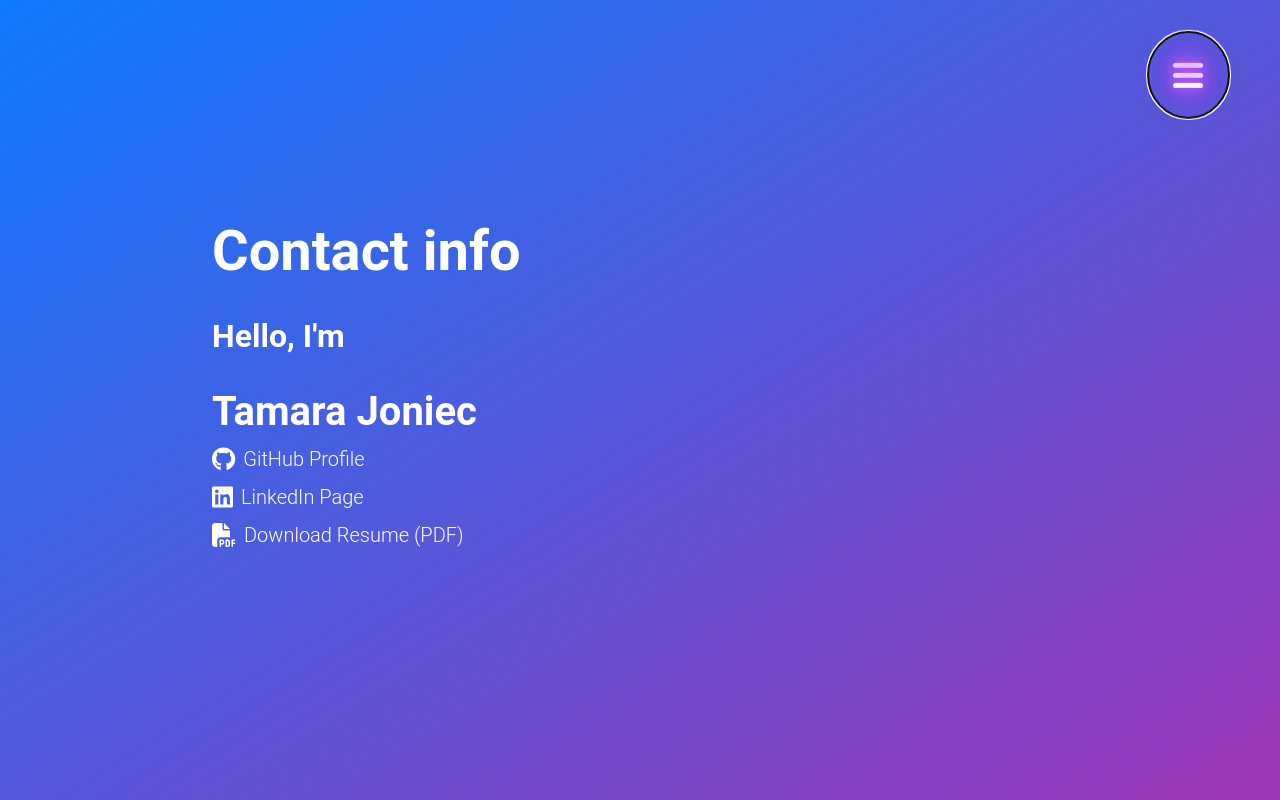
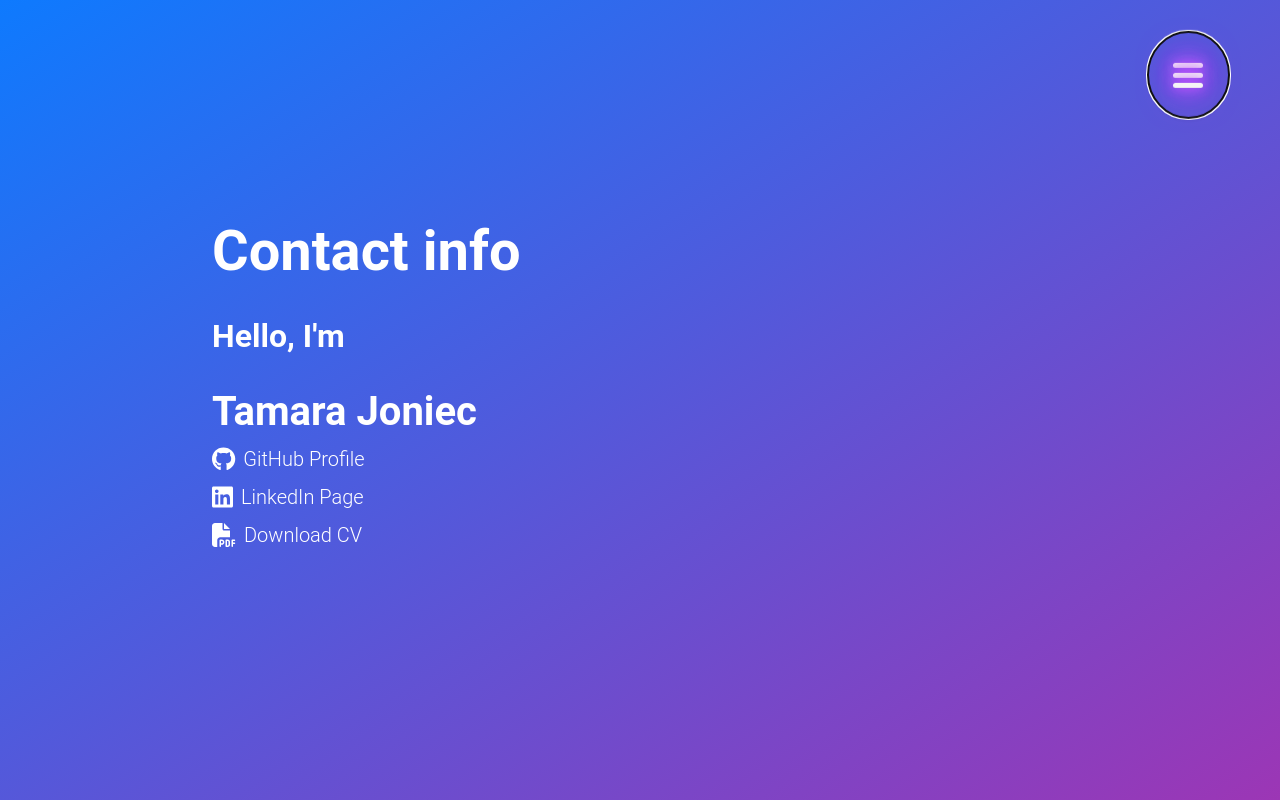
Before and after one commit to TamaraJoniec/React-Portfolio, a React (Create React App) app: page /contact in a window 1280 px wide. Built offline with nearby package versions, Linux system fonts and the light colour scheme; the HTML template or start-up script is replaced by a standard one.

Commit message:
Add aria-labels in contact page

```diff
--- a/src/components/pages/Contact.js
+++ b/src/components/pages/Contact.js
@@ -1,40 +1,84 @@
-import React from 'react';
-import { FontAwesomeIcon } from '@fortawesome/react-fontawesome';
-import { faFilePdf } from '@fortawesome/free-solid-svg-icons';
-import { faLinkedin, faGithub } from '@fortawesome/free-brands-svg-icons';
+import React from "react";
+import { FontAwesomeIcon } from "@fortawesome/react-fontawesome";
+import { faFilePdf } from "@fortawesome/free-solid-svg-icons";
+import { faLinkedin, faGithub } from "@fortawesome/free-brands-svg-icons";
 
 function Contact() {
   return (
     <div>
       <div className="contact-container">
         <div className="row">
-          <div className="contact-info text-white col-lg-6 mb-5">
+          <address className="contact-info text-white col-lg-6 mb-5">
             <h1 className="display-4 mb-4">Contact info</h1>
             <h2>Hello, I'm</h2>
             <h1>Tamara Joniec</h1>
-            {/* React icons instead of text for the links */}
             <ul className="list-unstyled lead">
               <li className="my-2">
-                <a href="https://github.com/TamaraJoniec" target="_blank" rel="noreferrer" className="text-decoration-none text-primary" style={{ display: 'flex', alignItems: 'center' }}>
-                  <FontAwesomeIcon icon={faGithub} className="link me-2" style={{ fontSize: '24px', color: 'white' }} /><span style={{ fontSize: '20px', color: 'white' }}>GitHub Profile</span>
+                <a
+                  href="https://github.com/TamaraJoniec"
+                  target="_blank"
+                  rel="noreferrer"
+                  className="text-decoration-none text-primary"
+                  style={{ display: "flex", alignItems: "center" }}
+                  aria-label="GitHub Profile (opens in new window)">
+                  <FontAwesomeIcon
+                    icon={faGithub}
+                    className="link me-2"
+                    style={{ fontSize: "24px", color: "white" }}
+                    aria-hidden="true"
+                  />
+                  <span className="visually-hidden">GitHub Profile</span>
+                  <span style={{ fontSize: "20px", color: "white" }}>
+                    GitHub Profile
+                  </span>
                 </a>
               </li>
               <li className="my-2">
-                <a href="https://www.linkedin.com/in/tamara-joniec/" rel="noreferrer" target="_blank" className="text-decoration-none text-primary" style={{ display: 'flex', alignItems: 'center' }}>
-                  <FontAwesomeIcon icon={faLinkedin} className="link me-2" style={{ fontSize: '24px', color: 'white' }} /><span style={{ fontSize: '20px', color: 'white' }}>LinkedIn Page</span>
+                <a
+                  href="https://www.linkedin.com/in/tamara-joniec/"
+                  rel="noreferrer"
+                  target="_blank"
+                  className="text-decoration-none text-primary"
+                  style={{ display: "flex", alignItems: "center" }}
+                  aria-label="LinkedIn Page (opens in new window)">
+                  <FontAwesomeIcon
+                    icon={faLinkedin}
+                    className="link me-2"
+                    style={{ fontSize: "24px", color: "white" }}
+                    aria-hidden="true"
+                  />
+                  <span className="visually-hidden">LinkedIn Page</span>
+                  <span style={{ fontSize: "20px", color: "white" }}>
+                    LinkedIn Page
+                  </span>
                 </a>
               </li>
               <li className="my-2">
-                <a href="https://drive.google.com/file/d/1NPU7LhEdwc5OcASECj24n3-6mVRregbs/view?usp=share_link" rel="noreferrer" download className="text-decoration-none text-primary" target="_blank" style={{ display: 'flex', alignItems: 'center' }}>
-                  <FontAwesomeIcon icon={faFilePdf} className="link me-2" style={{ fontSize: '24px', color: 'white' }} /><span style={{ fontSize: '20px', color: 'white' }}>Download Resume (PDF)</span>
+                <a
+                  href="https://drive.google.com/file/d/1NPU7LhEdwc5OcASECj24n3-6mVRregbs/view?usp=share_link"
+                  rel="noreferrer"
+                  download
+                  target="_blank"
+                  className="text-decoration-none text-primary"
+                  style={{ display: "flex", alignItems: "center" }}
+                  aria-label="Download CV (opens in new window)">
+                  <FontAwesomeIcon
+                    icon={faFilePdf}
+                    className="link me-2"
+                    style={{ fontSize: "24px", color: "white" }}
+                    aria-hidden="true"
+                  />
+                  <span className="visually-hidden">Download CV</span>
+                  <span style={{ fontSize: "20px", color: "white" }}>
+                    Download CV
+                  </span>
                 </a>
               </li>
             </ul>
-          </div>
+          </address>
         </div>
       </div>
     </div>
-
   );
 }
 
```
